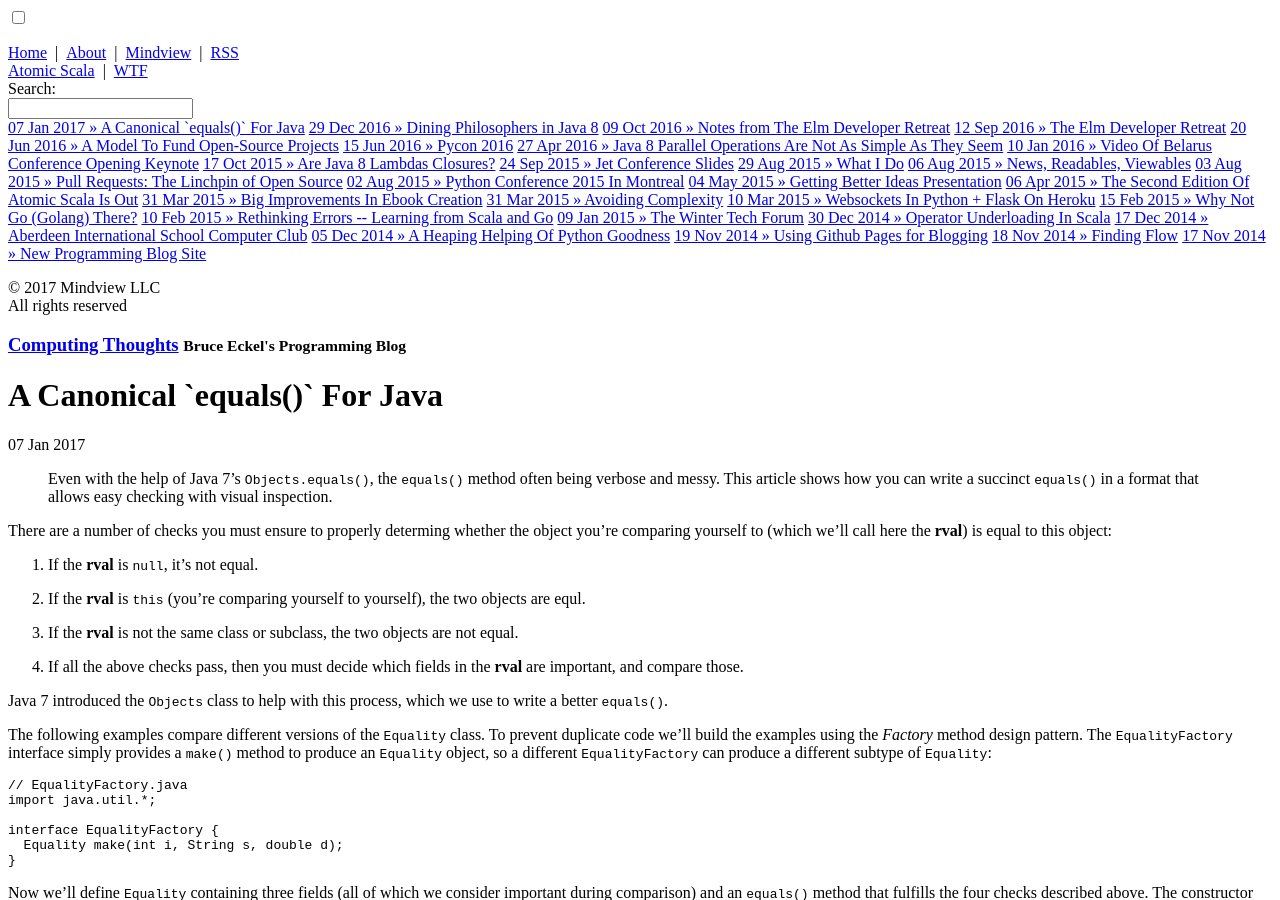
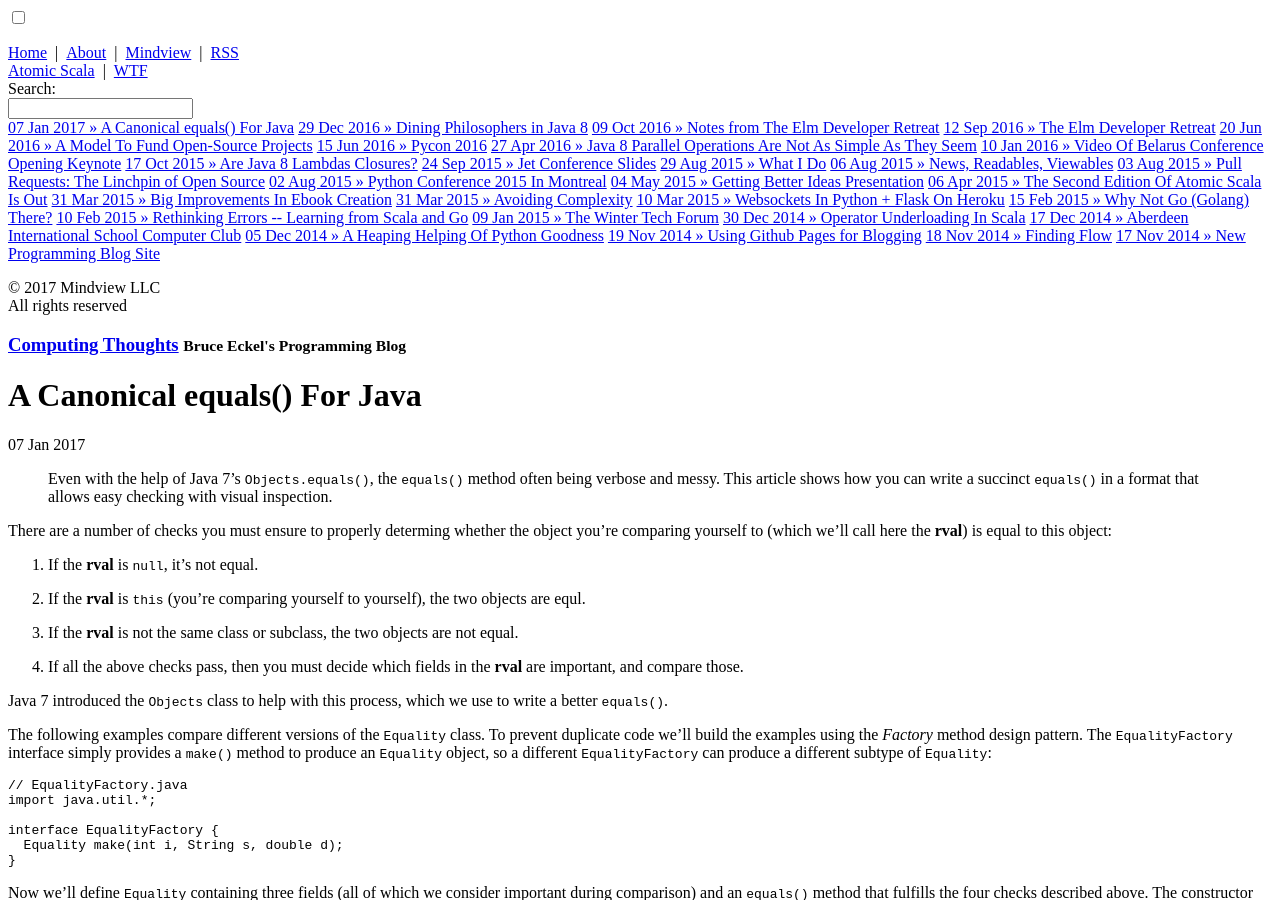
Before and after one commit to djaus2/BruceEckel.github.io, a Jekyll site: the page built from _posts/2017-01-07-a-canonical-equals-for-java.md, in a window 1280 px wide and 900 px high. Built offline with Jekyll 4.4.1, drawn with Linux system fonts in a browser that asks for light colours; comment, search, counter and statistics services are not loaded.

Commit message:
remove backticks in headline

```diff
--- a/_posts/2017-01-07-a-canonical-equals-for-java.md
+++ b/_posts/2017-01-07-a-canonical-equals-for-java.md
@@ -1,7 +1,7 @@
 ---
 layout: post
 published: true
-title: A Canonical `equals()` For Java
+title: A Canonical equals() For Java
 ---
 
 > Even with the help of Java 7's `Objects.equals()`, the `equals()` method often
```
